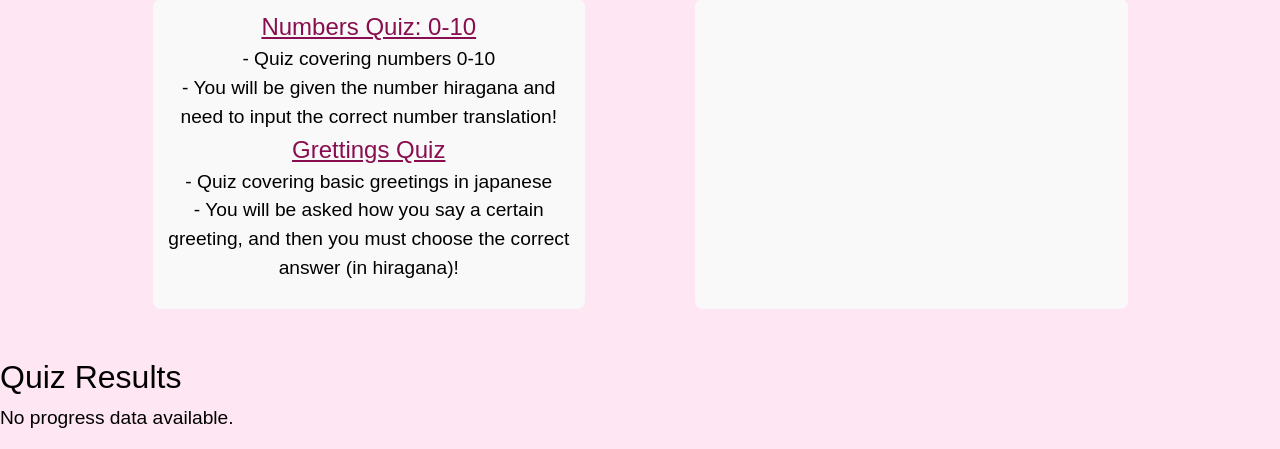
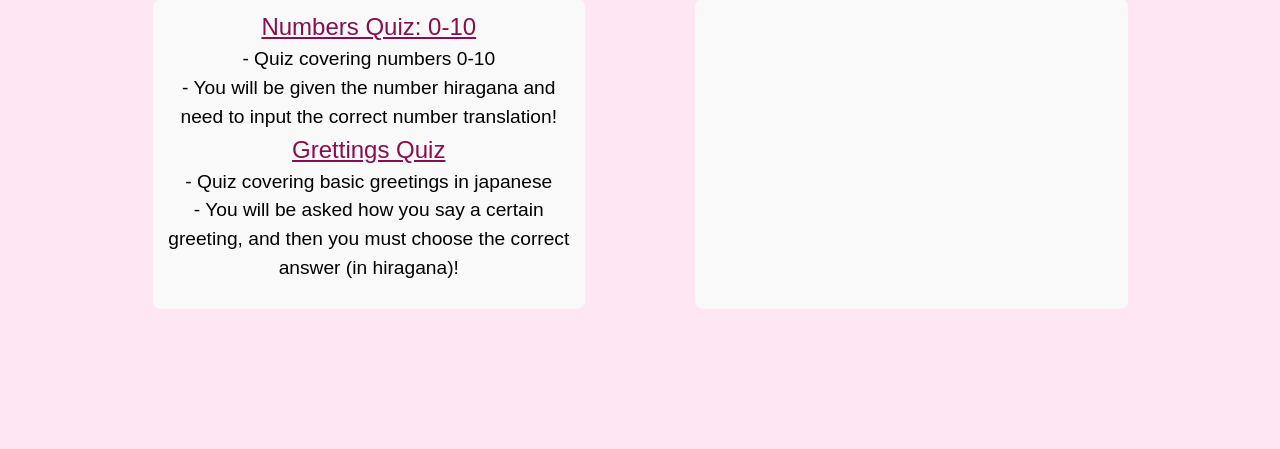
Before and after one commit to hallie-pailes/hanasu, a Django app: page /hanasu/ in a window 1280 px wide. Shown: the part 1068-1517 px from the top of the page. After the commit the page ends 1377 px from the top, so only its background shows below. Run offline with Django 5.2, Linux system fonts and the light colour scheme; parts of the project's set-up code (start-up, migrations or seed data) failed here and were passed over; some libraries are stand-ins or nearby versions; some web fonts are replaced.

Commit message:
Updated home page

```diff
--- a/hanasu/templates/hanasu/home.html
+++ b/hanasu/templates/hanasu/home.html
@@ -70,17 +70,4 @@
  </div>
 <br>
 
-<h2>Quiz Results</h2>
-
-{% for progress in progress_data %}
-    <div class="quiz-progress">
-        <h3>{{ progress.quiz_name }}</h3>
-        <p>Score: {{ progress.score }} / {{ progress.total_questions }}</p>
-        <p>Completion: {{ progress.completion_percentage|floatformat:2 }}%</p> <!-- Optional: to format to two decimal places -->
-        <p>Status: {% if progress.completed %} Completed {% else %} In Progress {% endif %}</p>
-    </div>
-{% empty %}
-    <p>No progress data available.</p>  <!-- Display this if there's no progress data -->
-{% endfor %}
-
 {% endblock %}
```
